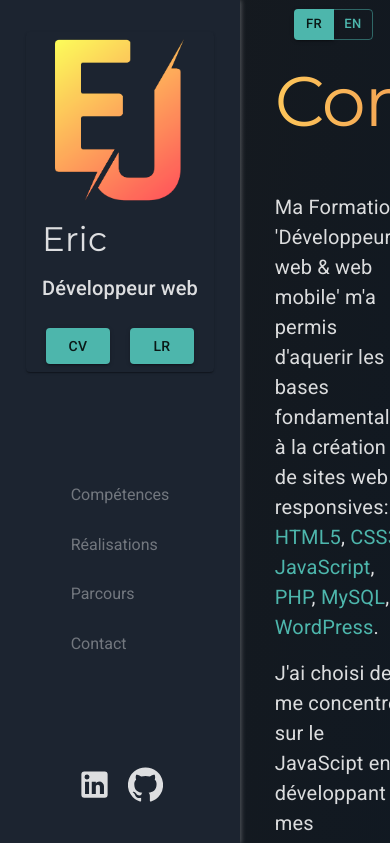
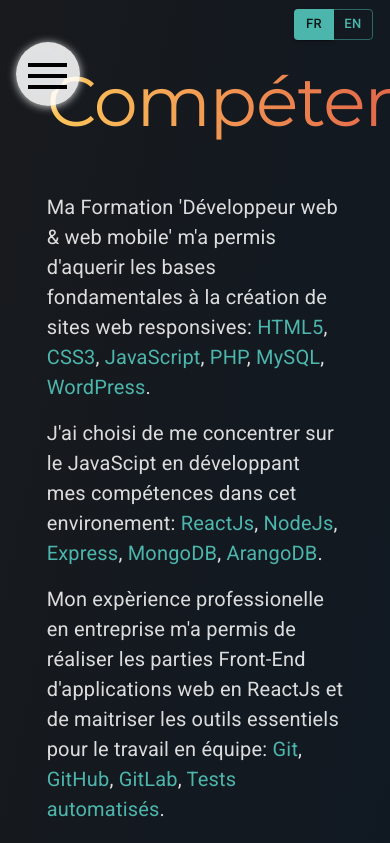
Before and after one commit to Eric-Juquel/eric-j-portfolio, a React (Create React App) app: page /skills in a window 390 px wide. Shown: the top 843 px of the page. Built offline with nearby package versions, Linux system fonts and the light colour scheme; a web font is replaced by a local one.

Commit message:
wip burger

```diff
--- a/src/App.js
+++ b/src/App.js
@@ -1,6 +1,8 @@
 import React from "react";
 import { BrowserRouter as Router, Route, Switch } from "react-router-dom";
 import "./App.scss";
+import Burger from "./components/Burger";
+import BurgerNavigation from "./components/BurgerNavigation";
 import Languages from "./components/Languages";
 import Logo from "./components/Logo";
 import Navigation from "./components/Navigation";
@@ -11,7 +13,7 @@ import Achievements from "./components/Achievements";
 import Career from "./components/Career";
 import Contact from "./components/Contact";
 
-import { Container } from "@material-ui/core";
+import { Container, useMediaQuery } from "@material-ui/core";
 import { ThemeProvider, createMuiTheme } from "@material-ui/core/styles";
 import { orange, teal, red, blue } from "@material-ui/core/colors";
 
@@ -60,8 +62,16 @@ const theme = createMuiTheme({
       textTransform: "capitalize",
     },
     h5: {
-      fontWeight: 300,
+      fontSize: 26,
+      fontWeight: 400,
+      letterSpacing: 1.5
     },
+    h6:{
+      fontSize:23,
+      fontWeight: "100",
+    color: "rgba(255, 255, 255, 0.6)",
+    },
+
     body1: {
       fontSize: 20,
       fontWeight: 400,
@@ -70,6 +80,8 @@ const theme = createMuiTheme({
 });
 
 const App = () => {
+  const matches = useMediaQuery("(max-width:960px)");
+
   return (
     <Router>
       <ThemeProvider theme={theme}>
@@ -82,8 +94,10 @@ const App = () => {
             <Navigation />
             <SocialNetworks />
           </header>
+          {matches && <Burger />}
           <Container maxWidth={false} component="main">
             <Switch>
+              <Route exact path="/navigation" component={BurgerNavigation} />
               <Route exact path="/" component={Home} />
               <Route exact path="/skills" component={Skills} />
               <Route exact path="/achievements" component={Achievements} />
--- a/src/App.scss
+++ b/src/App.scss
@@ -10,6 +10,10 @@
   padding-left: 15rem;
   overflow-y: auto;
   overflow-x: hidden;
+
+  @media screen and (max-width: 960px) {
+    padding-left: 0;
+  }
 }
 
 // FR/EN toggle button
@@ -41,11 +45,14 @@
   margin: 0;
   padding: 2rem 0;
   box-shadow: 1px 0px 5px 0px rgba(255, 255, 255, 0.295);
+
+  @media screen and (max-width: 960px) {
+    display:none
+  }
 }
 
 //Global Components boxes
 .container {
-  // border:1px solid white;
   width: 90%;
   min-height: 100vh;
   display: flex;
@@ -55,15 +62,6 @@
   padding:0.8rem
 }
 
-
-.block {
-  display: flex;
-  flex-direction: column;
-  width: 47%;
-  padding:1rem;
-  // flex-grow: 1
-
-}
 
 //Typography
 .highlight {
--- /dev/null
+++ b/src/components/Burger.js
@@ -0,0 +1,57 @@
+import React, { useState} from "react";
+import classes from "./BurgerNavigation.module.scss";
+import Logo from "./Logo";
+import Navigation from "./Navigation";
+import SocialNetworks from "./SocialNetworks";
+import { makeStyles } from "@material-ui/core/styles";
+import { Grid } from "@material-ui/core";
+
+const useStyles = makeStyles(
+  (theme) => ({
+    container: {
+      height: "100vh",
+    },
+  }),
+  { index: 1 }
+);
+
+const Burger = () => {
+  const styles = useStyles();
+
+  const [isChecked, setIsChecked] = useState(false);
+
+  const checkHandler = () => {
+    setIsChecked(!isChecked);
+  };
+
+  return (
+    <div className={classes.container}>
+      <input
+        id="navi"
+        type="checkbox"
+        className={classes.checkbox}
+        checked={isChecked}
+        readOnly
+      />
+      <label htmlFor="navi" className={classes.btn} onClick={checkHandler}>
+        <span className={classes.icon}>&nbsp;</span>
+      </label>
+      <div className={classes.background}></div>
+      <div className={classes.burgerNavigation}>
+        <Grid
+          container
+          direction="column"
+          justify="space-between"
+          alignItems="center"
+          className={styles.container}
+        >
+          <Logo setIsChecked={setIsChecked} />
+          <Navigation setIsChecked={setIsChecked} />
+          <SocialNetworks />
+        </Grid>
+      </div>
+    </div>
+  );
+};
+
+export default Burger;
--- /dev/null
+++ b/src/components/BurgerNavigation.js
@@ -0,0 +1,44 @@
+import React from "react";
+import Logo from "./Logo";
+import Navigation from "./Navigation";
+import SocialNetworks from "./SocialNetworks";
+import { makeStyles } from "@material-ui/core/styles";
+import { Grid } from "@material-ui/core";
+
+const useStyles = makeStyles(
+  (theme) => ({
+   container: {
+     height:"100vh"
+   },
+   burgerNavigation: {
+    position:"relative",
+    zIndex:"1500",
+    width:"100%",
+    height:"100%",
+    padding:"3rem",
+
+  }
+  }),
+  { index: 1 }
+);
+
+const BurgerNavigation = () => {
+  const classes = useStyles()
+  return (
+    <div className={classes.burgerNavigation}>
+      <Grid
+        container
+        direction="column"
+        justify="space-between"
+        alignItems="center"
+        className={classes.container}
+      >
+        <Logo />
+        <Navigation />
+        <SocialNetworks />
+      </Grid>
+    </div>
+  );
+};
+
+export default BurgerNavigation;
--- /dev/null
+++ b/src/components/BurgerNavigation.module.scss
@@ -0,0 +1,109 @@
+@import "../sass/variables";
+
+.container {
+  max-height: 100vh;
+}
+
+.btn {
+  background-color: $color-light;
+  height: 4rem;
+  width: 4rem;
+  border-radius: 50%;
+  position: fixed;
+  top: 5%;
+  left: 4%;
+  z-index: 2000;
+  box-shadow: 0 1px 8px rgba($color-medium, 0.8);
+  text-align: center;
+  cursor: pointer;
+}
+
+.background {
+  height: 3rem;
+  width: 3rem;
+  border-radius: 50%;
+  position: fixed;
+  top: 5.5%;
+  left: 4.5%;
+  background-image: radial-gradient(rgba(13, 24, 36), $background-paper);
+  z-index: 1000;
+  transition: transform 0.8s cubic-bezier(0.83, 0, 0.17, 1);
+}
+
+// FUNCTIONALITY
+.checkbox {
+  display: none;
+
+  &:checked ~ .background {
+    transform: scale(80);
+  }
+
+  &:checked ~ .burgerNavigation  {
+    margin-left: 0;
+    width: 100%;
+    opacity: 1;
+  }
+}
+
+// ICON
+.icon {
+  position: relative;
+  margin-top: 2rem;
+
+  //   @media screen and (max-width: $bp-mobile-vert) {
+  //     margin-top: 2.9rem;
+  //   }
+
+  &,
+  &::before,
+  &::after {
+    width: 2.4rem;
+    height: 0.25rem;
+    background-color: black;
+    display: inline-block;
+  }
+
+  &::before,
+  &::after {
+    content: "";
+    position: absolute;
+    left: 0;
+    transition: all 0.2s;
+  }
+
+  &::before {
+    top: -0.7rem;
+  }
+
+  &::after {
+    top: 0.7rem;
+  }
+}
+
+.checkbox:checked + .btn .icon {
+  background-color: transparent;
+}
+
+.checkbox:checked + .btn .icon::before {
+  top: 0;
+  transform: rotate(135deg);
+}
+
+.checkbox:checked + .btn .icon::after {
+  top: 0;
+  transform: rotate(-135deg);
+}
+
+.burgerNavigation {
+  position: fixed;
+  z-index: 1500;
+  width: 100%;
+  top: 0;
+  left: 0;
+  margin-left:-20rem;
+  // height:100%;
+  padding: 3rem;
+  opacity: 0;
+  width: 0;
+  transition: all 0.8s cubic-bezier(0.68, -0.6, 0.32, 1.6);
+}
--- a/src/components/Home.js
+++ b/src/components/Home.js
@@ -3,7 +3,7 @@ import "../App.scss";
 import { translate } from "../translations/translate";
 import { useSelector } from "react-redux";
 import { makeStyles } from "@material-ui/core/styles";
-import { Typography } from "@material-ui/core";
+import { Grid, Typography } from "@material-ui/core";
 import Button2 from "./Button2";
 import Achievements from "./Achievements";
 import Career from "./Career";
@@ -24,24 +24,29 @@ const Home = () => {
   return (
     <>
       <section className="container">
-        <div className="block">
-          <div className="title">
+        <Grid container direction="column">
+          <Grid container alignItems="center" justify="flex-start" spacing={3}>
+            <Grid item>
               <div className="myName">
                 <div className="myName__main myName__main--first">E</div>
                 <div className="myName__firstName">ric</div>
                 <div className="myName__main myName__main--last">J</div>
                 <div className="myName__lastName">uquel</div>
               </div>
-            <p>{translate(lang, "title")}</p>
-          </div>
-          <Typography variant="h5" className={classes.subtitle}>
+            </Grid>
+            <Grid item>
+              <Typography variant="h5">
+              {translate(lang, "title")}
+              </Typography>
+            </Grid>
+          </Grid>
+          <Typography variant="h6" className={classes.subtitle}>
             {translate(lang, "subtitle")}
           </Typography>
           <div style={{ display: "flex", marginTop: "3rem" }}>
-            {/* <Button /> */}
-            <Button2 text={translate(lang, "contactMe")}/>
+            <Button2 text={translate(lang, "contactMe")} />
           </div>
-        </div>
+        </Grid>
       </section>
 
       <Skills />
--- a/src/components/Logo.js
+++ b/src/components/Logo.js
@@ -4,6 +4,7 @@ import { translate } from "../translations/translate";
 import { useSelector } from "react-redux";
 import { makeStyles } from "@material-ui/core/styles";
 import {
+  Grid,
   Card,
   CardActionArea,
   CardActions,
@@ -11,9 +12,11 @@ import {
   CardMedia,
   Button,
   Typography,
+  useMediaQuery
 } from "@material-ui/core";
 
 import logo from "../images/Logo1.png";
+
 
 const useStyles = makeStyles(
   (theme) => ({
@@ -32,24 +35,34 @@ const useStyles = makeStyles(
         backgroundColor: theme.palette.warning.light,
       },
     },
+    actionAria: {
+      display:"flex",
+      padding:"1rem",
+      marginBottom:"1rem"
+    },
+    image :{
+      width:"10rem"
+    }
   }),
   { index: 1 }
 );
 
-const Logo = () => {
+const Logo = ({setIsChecked}) => {
+  const matches = useMediaQuery('(max-width:960px)');
   const classes = useStyles();
   const lang = useSelector((state) => state.languageReducer.language);
 
   return (
     <Card className={classes.card}>
-      <Link to="/">
-        <CardActionArea>
+      <Link to="/" >
+        <CardActionArea className={matches && classes.actionAria} onClick={() => setIsChecked(false)}>
           <CardMedia
             component="img"
             alt="Eric Juquel"
-            height="170"
+            height={!matches ? "170" : "auto"}
             image={logo}
             title="Eric Juquel"
+            className={matches && classes.image}
           />
           <CardContent>
             <Typography gutterBottom variant="h4" component="h2">
--- a/src/components/Navigation.js
+++ b/src/components/Navigation.js
@@ -5,7 +5,7 @@ import { Link as RouterLink } from "react-router-dom";
 import { Link } from "@material-ui/core";
 import classes from "./Navigation.module.scss";
 
-const Navigation = () => {
+const Navigation = ({setIsChecked}) => {
   const lang = useSelector((state) => state.languageReducer.language);
   const [active, setActive] = useState("");
 
@@ -27,6 +27,7 @@ const Navigation = () => {
                 active === item.label && classes.active
               }`}
               onClick={() => {
+                setIsChecked(false);
                 setActive(item.label);
               }}
             >
--- a/src/components/Navigation.module.scss
+++ b/src/components/Navigation.module.scss
@@ -45,6 +45,11 @@
     display: flex;
     align-items: center;
     transition: color 0.6s;
+
+    @media screen and (max-width: 960px) {
+      justify-content:center;
+      font-size:1.5rem
+    }
   }
 
   & a:hover {
--- a/src/components/ProfessionalWork.js
+++ b/src/components/ProfessionalWork.js
@@ -104,9 +104,9 @@ const ProfessionalWork = () => {
     {
       id: 4,
       url: "/images/licencesrv/search.png",
-      title: "Adavnced Search",
+      title: "Advanced Search",
       subtitle: "",
-      alt:"Adavnced Search"
+      alt:"Advanced Search"
     },
   ];
 
```
Lines whose indentation alone changed are shown as unchanged.
